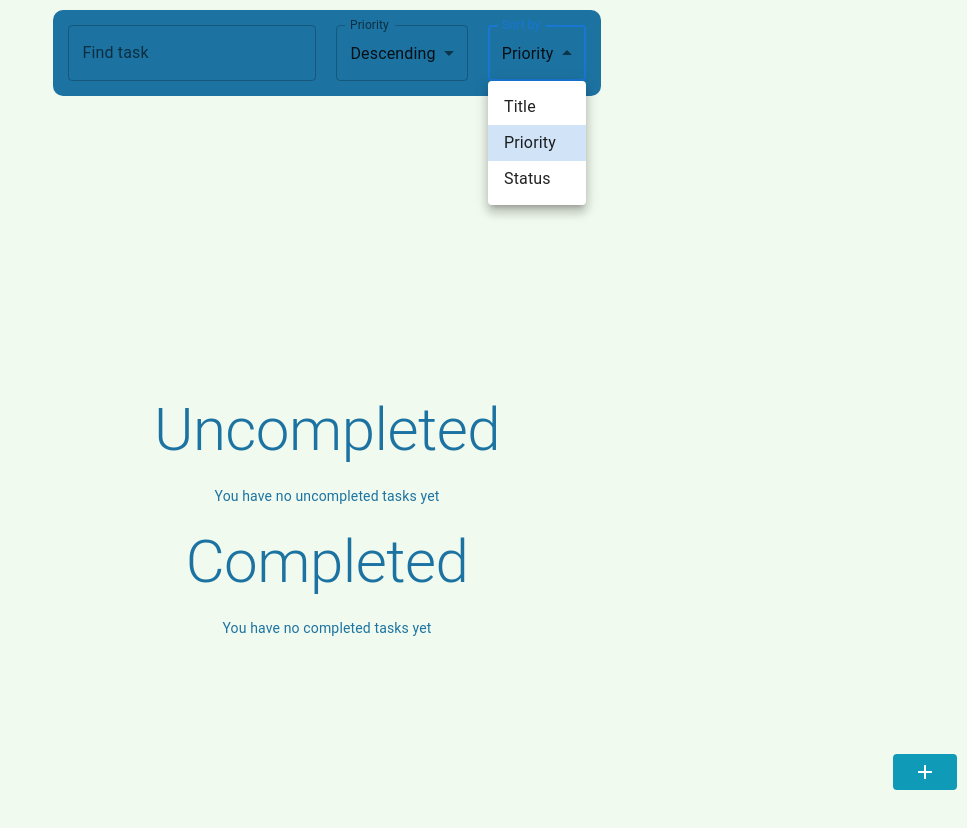
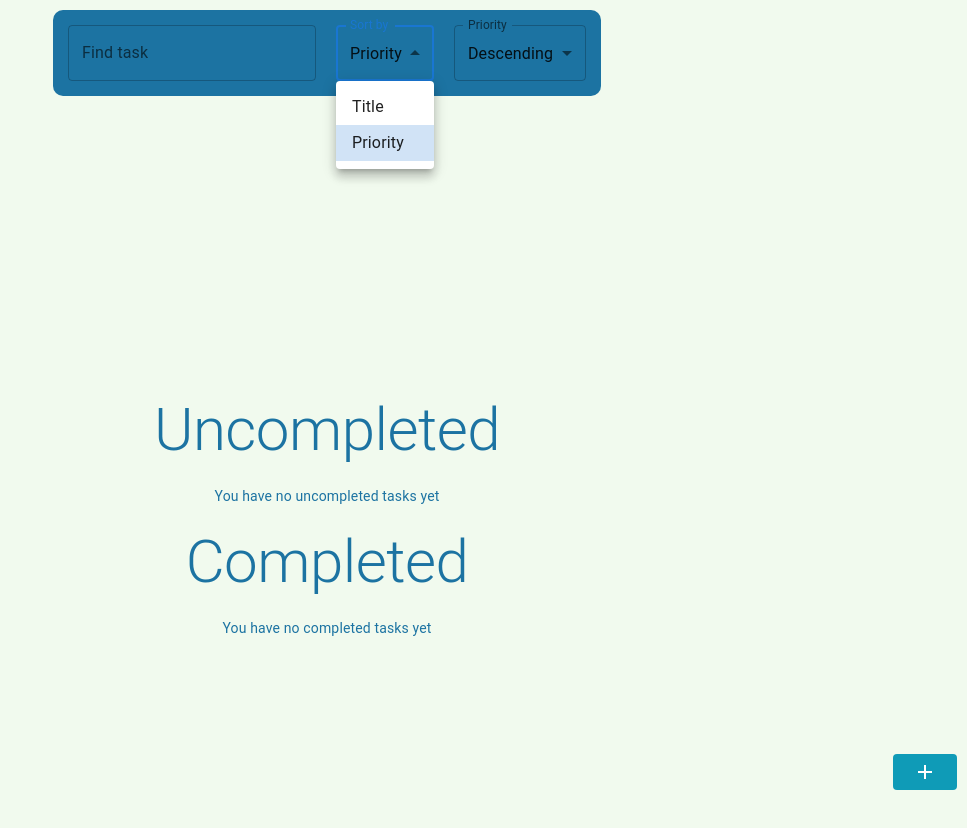
Before and after one commit to DenysTymchenko/Tasks-List, a React (Create React App) app: page / in a window 1280 px wide. Both pictures are taken after a click on the element "Priority". Shown: the top 828 px of the page, without its empty margins (313-1280 px from the left). Built offline with nearby package versions, Linux system fonts and the light colour scheme.

Commit message:
ControllPanel fully functional now

```diff
--- /dev/null
+++ b/src/components/ControlPanel/ChoosePriority/ChoosePriority.jsx
@@ -0,0 +1,22 @@
+import {
+  InputLabel,
+  MenuItem,
+  FormControl,
+  Select
+} from "@mui/material";
+
+export default function ChoosePriority({ priority, setPriority }) {
+  return (
+    <FormControl sx={{ width: '132px' }}>
+      <InputLabel>Priority</InputLabel>
+      <Select
+        value={priority}
+        label='Priority'
+        onChange={(e) => setPriority(e.target.value)}
+      >
+        <MenuItem value='asc'>Ascending</MenuItem>
+        <MenuItem value='desc'>Descending</MenuItem>
+      </Select>
+    </FormControl>
+  )
+}
--- a/src/components/ControlPanel/ControlPanel.jsx
+++ b/src/components/ControlPanel/ControlPanel.jsx
@@ -1,84 +1,70 @@
-import { useState, useEffect } from "react";
-import { Container, InputLabel, MenuItem, FormControl, Select } from "@mui/material";
-import { SearchBar } from "../../mui-customs/SearchBar";
+import { useState, useEffect } from 'react';
+import { Container } from '@mui/material';
+import { SearchBar } from '../../mui-customs/SearchBar';
 import './ControlPanel.css';
+import SortBy from './SortBy/SortBy';
+import ChoosePriority from './ChoosePriority/ChoosePriority';
 
 export default function ControlPanel({ tasks, setTasksArr }) {
+  const [sortedTasks, setSortedTasks] = useState([]);
   const [query, setQuery] = useState('');
-  //const [status, setStatus] = useState('desc');
   const [priority, setPriority] = useState('desc');
-  const [sort, setSort] = useState('priority');
+  const [sortBy, setSortBy] = useState('priority');
 
   useEffect(() => {
-    setTasksArr(query ? tasks.filter((task) => task.title.toLowerCase().indexOf(query) !== -1) : tasks)
-  }, [query, tasks]);
+    let filteredTasks = tasks;
 
-  useEffect(() => {
-    const priorityTasks = [...tasks];
-    priorityTasks.sort((a, b) => {
+    if (query) {
+      filteredTasks = filteredTasks.filter(
+        task => task.title.toLowerCase().indexOf(query.toLowerCase()) !== -1
+      );
+    }
+
+    let sortedTasks = [...filteredTasks];
+
+    if (sortBy === 'title') {
+      sortedTasks.sort((a, b) => {
+        const titleA = a.title.toLowerCase();
+        const titleB = b.title.toLowerCase();
+
+        if (titleA < titleB) {
+          return -1;
+        } else if (titleA > titleB) {
+          return 1;
+        }
+        return 0;
+      });
+    } else if (sortBy === 'priority') {
+      sortedTasks.sort((a, b) => {
         const priorityOrder = {
           high: priority === 'desc' ? 1 : 3,
           medium: 2,
-        low: priority === 'desc' ? 3 : 1
+          low: priority === 'desc' ? 3 : 1,
         };
         const priorityA = priorityOrder[a.priority] || 0;
         const priorityB = priorityOrder[b.priority] || 0;
 
         return priorityA - priorityB;
       });
+    }
 
-    setTasksArr(priorityTasks);
+    setSortedTasks(sortedTasks);
+  }, [query, tasks, priority, sortBy]);
 
-  }, [priority, tasks]);
-
-  const handleChange = (e, setChange) => {
-    setChange(e.target.value);
-  };
+  useEffect(() => {
+    setTasksArr(sortedTasks);
+  }, [sortedTasks, setTasksArr]);
 
   return (
-    <Container className='control-panel'>
+    <Container className="control-panel">
       <SearchBar
         label="Find task"
-        placeholder="Enter it's title"
+        placeholder="Enter its title"
         variant="outlined"
-        onChange={(e) => handleChange(e, setQuery)}
+        onChange={(e) => setQuery(e.target.value)}
       />
-      {/*<FormControl>
-        <InputLabel>Status</InputLabel>
-        <Select
-          value={status}
-          label='Status'
-          onChange={(e) => handleChange(e, setStatus)}
-        >
-          <MenuItem value='asc'>Ascending</MenuItem>
-          <MenuItem value='desc'>Descending</MenuItem>
-        </Select>
-      </FormControl>*/}
-
-      <FormControl>
-        <InputLabel>Priority</InputLabel>
-        <Select
-          value={priority}
-          label='Priority'
-          onChange={(e) => handleChange(e, setPriority)}
-        >
-          <MenuItem value='asc'>Ascending</MenuItem>
-          <MenuItem value='desc'>Descending</MenuItem>
-        </Select>
-      </FormControl>
-
-      <FormControl>
-        <InputLabel>Sort by</InputLabel>
-        <Select
-          value={sort}
-          label='Sort by'
-          onChange={(e) => handleChange(e, setSort)}
-        >
-          <MenuItem value='title'>Title</MenuItem>
-          <MenuItem value='priority'>Priority</MenuItem>
-          <MenuItem value='status'>Status</MenuItem>
-        </Select>
-      </FormControl>
+      <SortBy sortBy={sortBy} setSortBy={setSortBy} />
+      {sortBy === 'priority' && <ChoosePriority priority={priority} setPriority={setPriority} />}
     </Container>
-  )
+  );
 }
--- /dev/null
+++ b/src/components/ControlPanel/SortBy/SortBy.jsx
@@ -0,0 +1,22 @@
+import {
+  InputLabel,
+  MenuItem,
+  FormControl,
+  Select
+} from "@mui/material";
+
+export default function SortBy({ sortBy, setSortBy }) {
+  return (
+    <FormControl>
+      <InputLabel>Sort by</InputLabel>
+      <Select
+        value={sortBy}
+        label='Sort by'
+        onChange={(e) => setSortBy(e.target.value)}
+      >
+        <MenuItem value='title'>Title</MenuItem>
+        <MenuItem value='priority'>Priority</MenuItem>
+      </Select>
+    </FormControl>
+  )
+}
--- a/src/components/TaskItem/TaskItem.css
+++ b/src/components/TaskItem/TaskItem.css
@@ -5,7 +5,6 @@
 
 .task * {
   text-align: center;
-  word-break: break-all;
 }
 
 .task svg {
```
Lines whose indentation alone changed are shown as unchanged.
